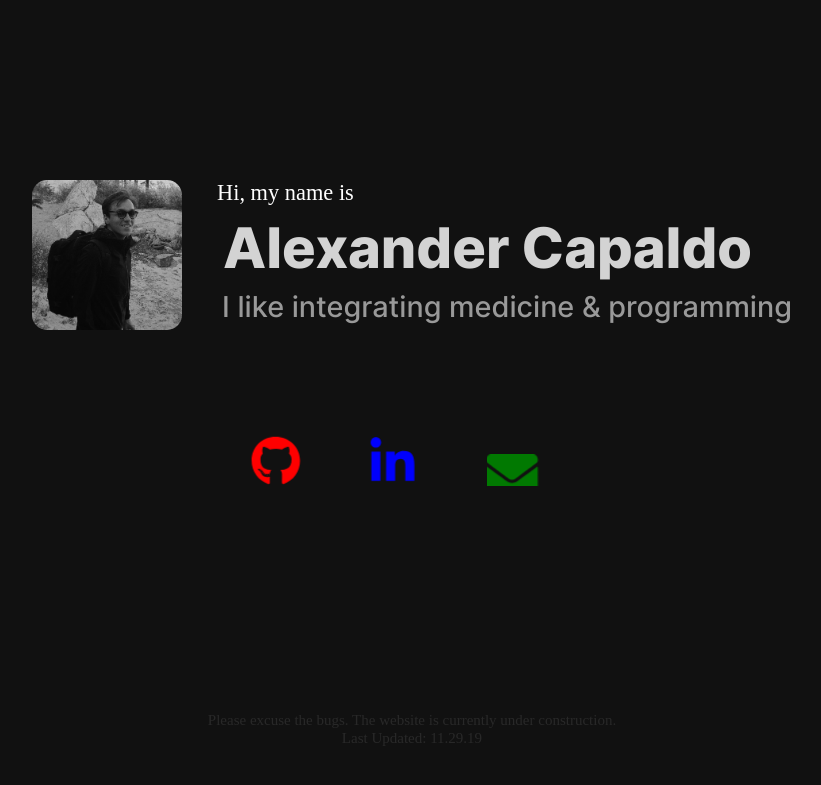
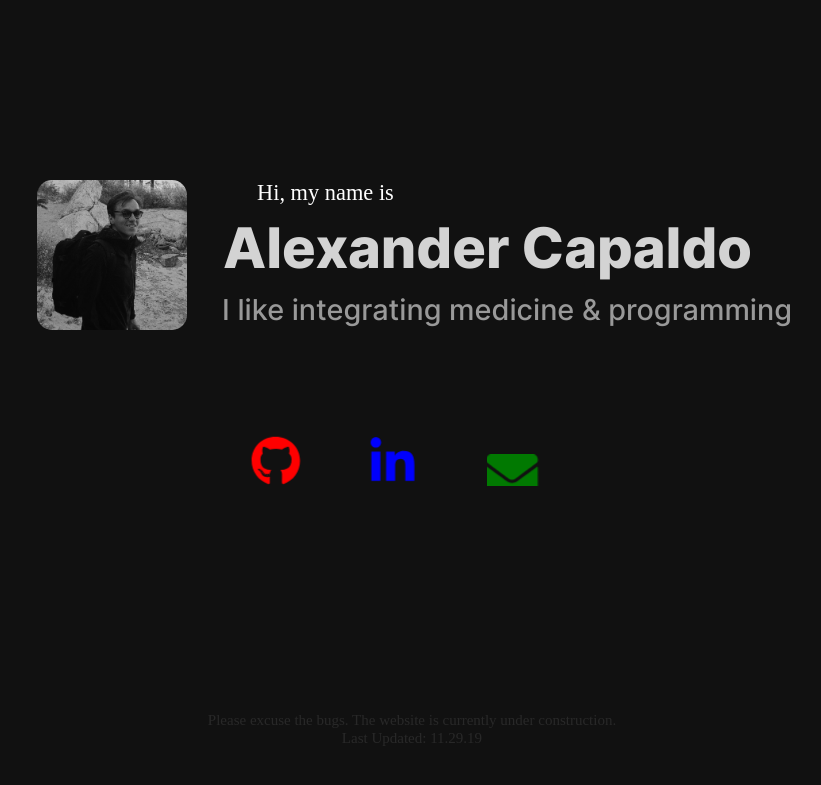
Before and after one commit to capaldo/capaldo.github.io, a Jekyll site: the page built from index.md, in a window 1280 px wide. Shown: the top 785 px of the page, without its empty margins (228-1049 px from the left). Built offline with Jekyll 4.4.1, drawn with Linux system fonts in a browser that asks for light colours; some web fonts are replaced.

Commit message:
fix alignment of introduction

```diff
--- a/css/base.css
+++ b/css/base.css
@@ -237,7 +237,7 @@ img.hexagon {
     -webkit-filter: grayscale(1);
     filter: grayscale(1) contrast(1);
 
-    margin-left: -60px;
+    margin-left: -55px;
 
 }
 
@@ -254,7 +254,8 @@ p.intro {
     display: inline;
     animation-duration: 1.5s;
     animation-delay: 0s;
-    padding-left: 35px;
+    padding-left: 30px;
+    margin-left: 40px;
     margin-top: 0px;
 }
 
@@ -267,7 +268,7 @@ p.description {
     float: right;
     animation-duration: 1.0s;
     animation-delay: 3.0s;
-    margin-top: -28px;
+    margin-top: -25px;
     margin-right:  -60px;
 }
 
```
